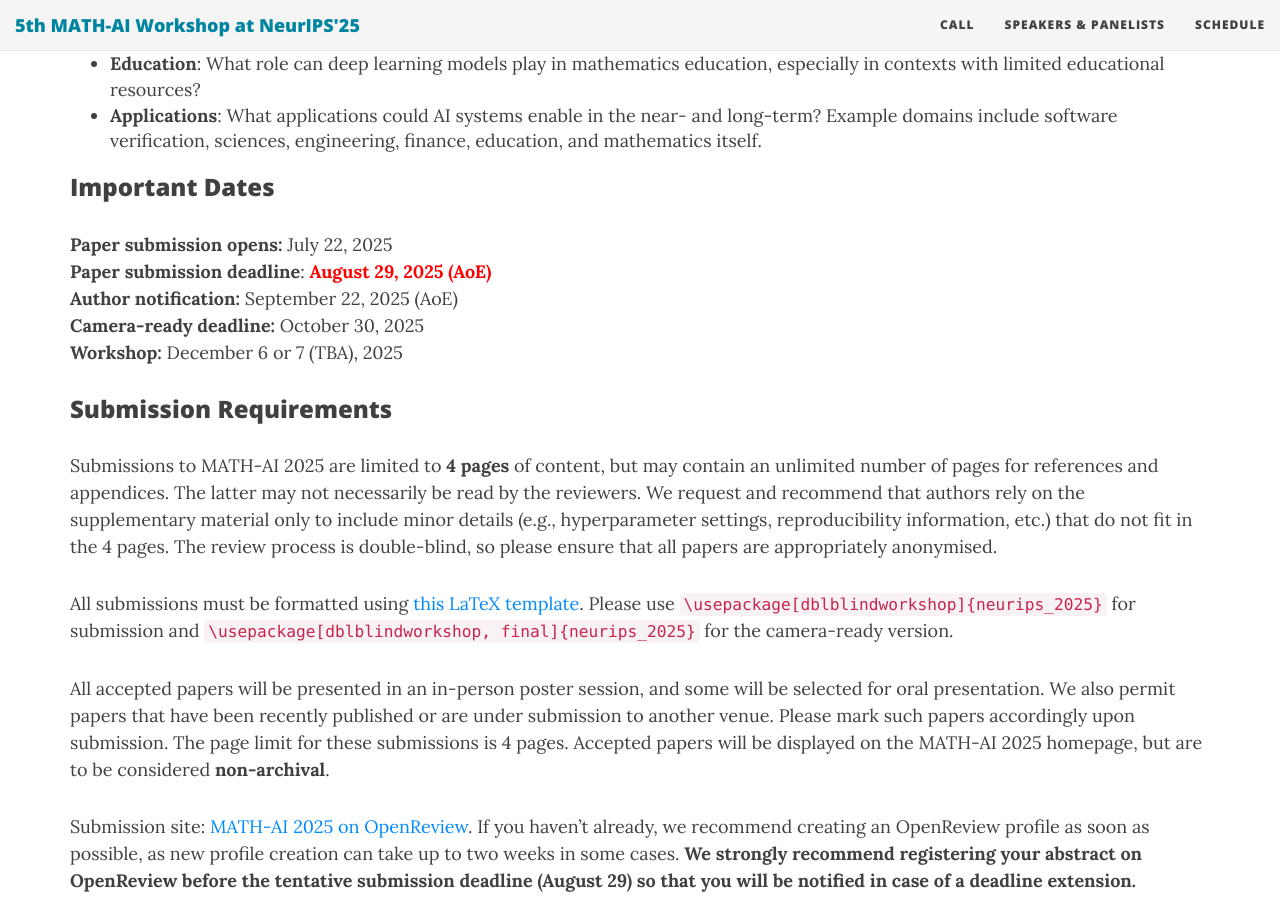
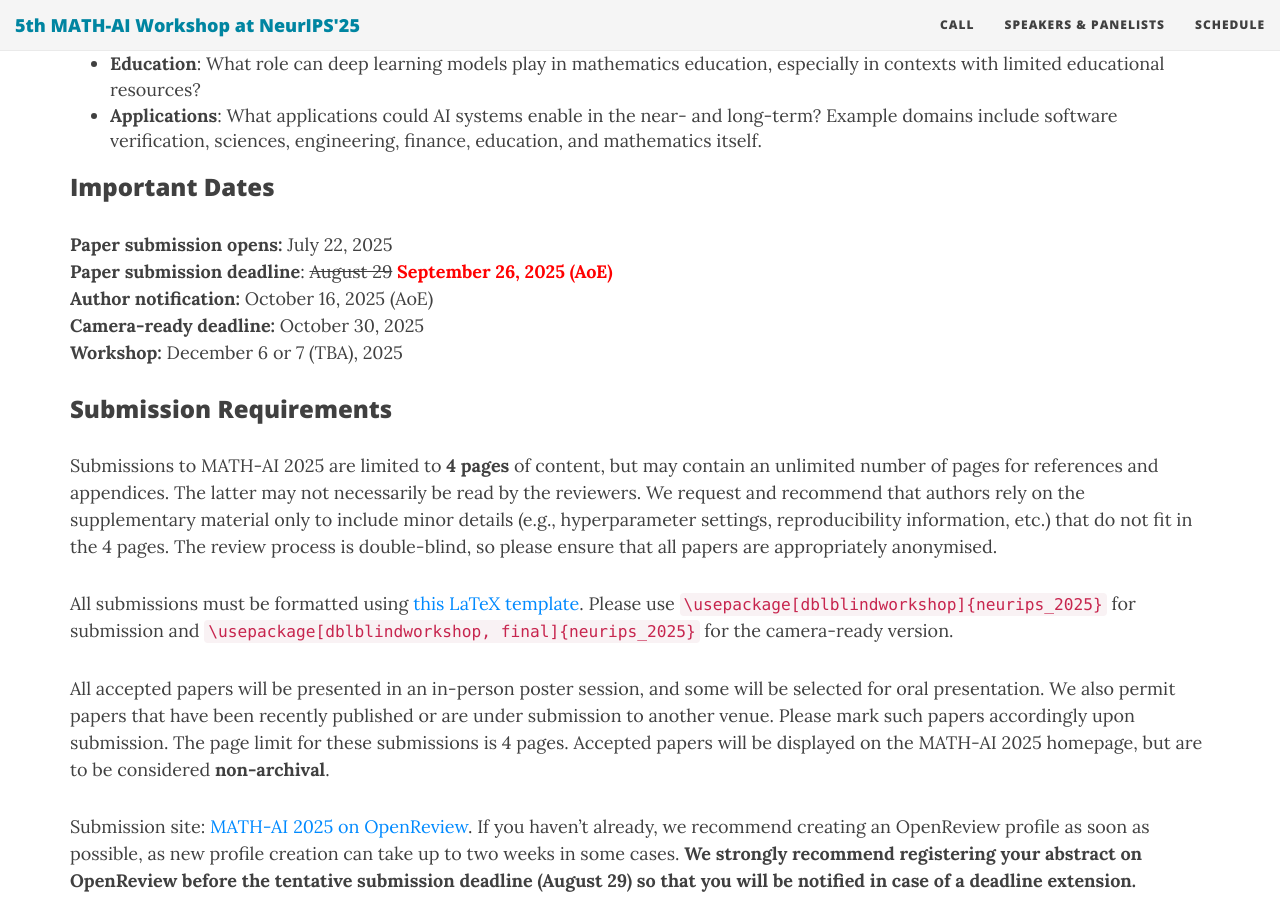
Before and after one commit to mathai2025/mathai2025.github.io, a Jekyll site: the page built from cfp.md, in a window 1280 px wide and 900 px high, scrolled down 864 px. Built offline with Jekyll 4.4.1, drawn with Linux system fonts in a browser that asks for light colours; nearby versions of some CDN libraries.

Commit message:
Update cfp.md

```diff
--- a/cfp.md
+++ b/cfp.md
@@ -29,8 +29,8 @@ This workshop is centered on the intersection of deep learning and mathematical
 ### Important Dates
 
 **Paper submission opens:** July 22, 2025 <br>
-**Paper submission deadline**: <b style='color:red;'>August 29, 2025 (AoE)</b><br>
-**Author notification:** September 22, 2025 (AoE) <br>
+**Paper submission deadline**: <s>August 29</s> <b style='color:red;'>September 26, 2025 (AoE)</b><br>
+**Author notification:** October 16, 2025 (AoE) <br>
 **Camera-ready deadline:** October 30, 2025 <br>
 **Workshop:** December 6 or 7 (TBA), 2025
 
```
